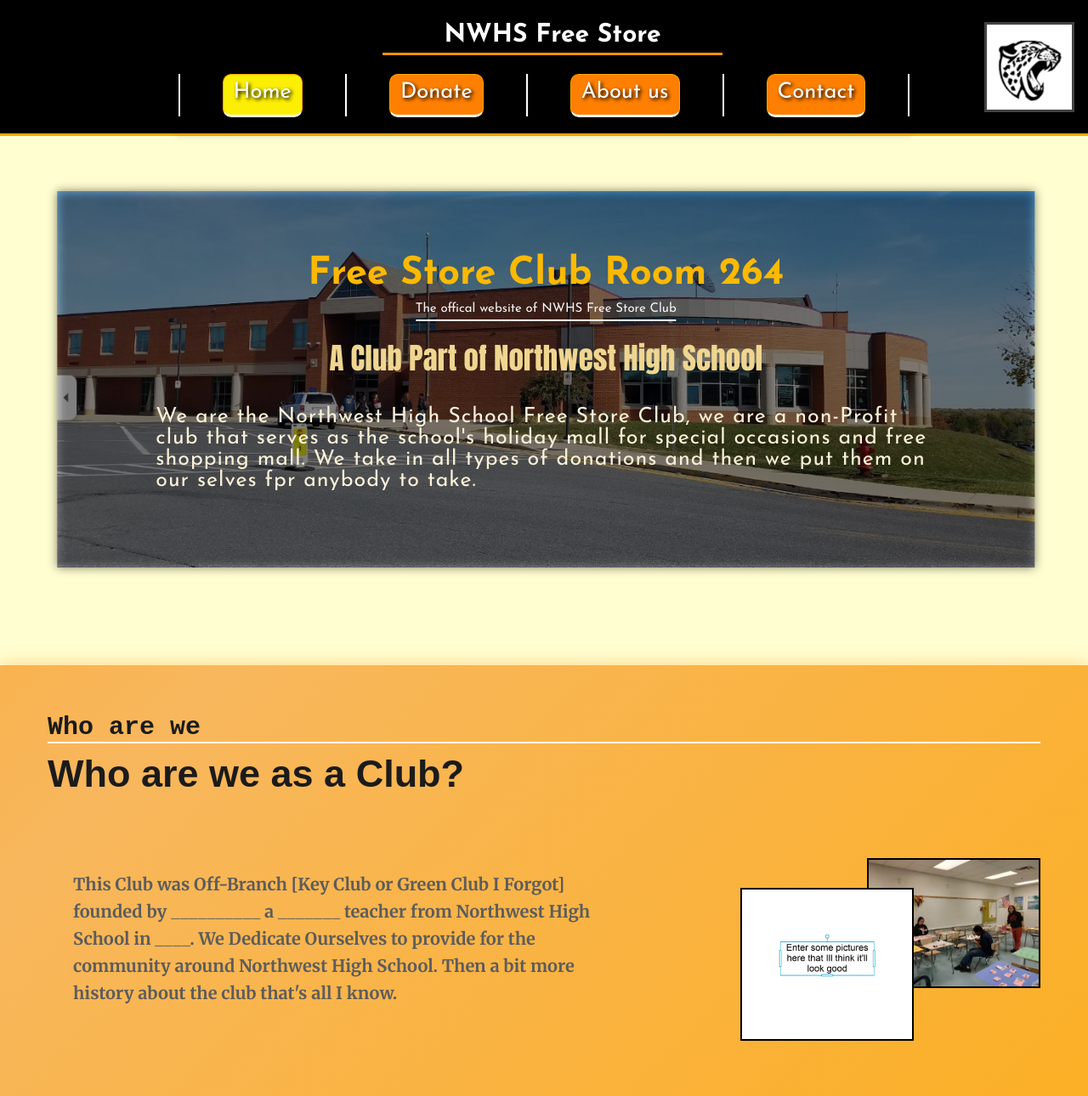
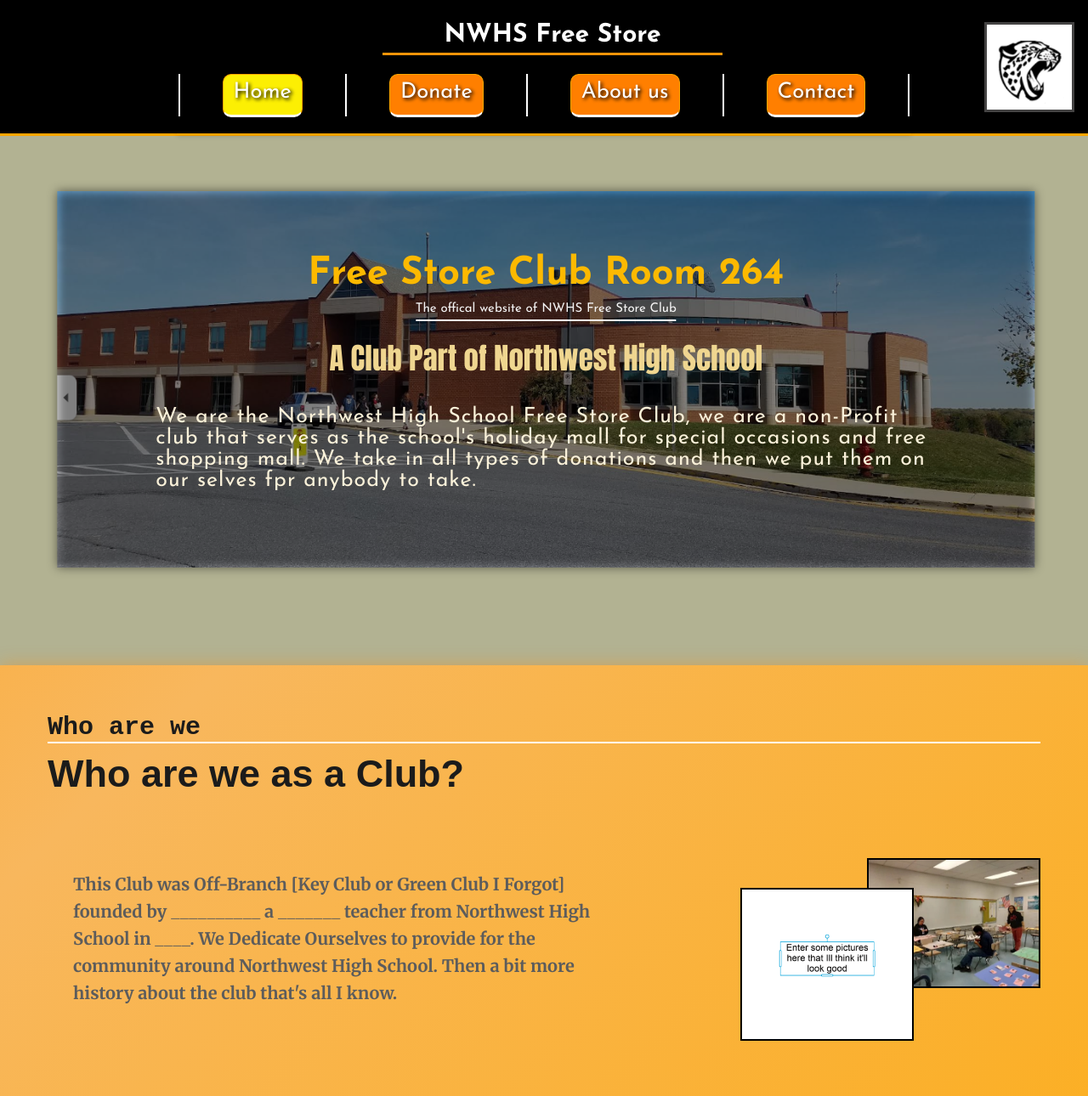
Before and after one commit to noobifyLol/Free-264-Project, a PHP site: page / in a window 1280 px wide; the page is wider, and only the part inside the window is pictured. Shown: the top 1290 px of that part at 85% size. Run offline with PHP 8.4, Linux system fonts and the light colour scheme; some libraries are stand-ins or nearby versions.

Commit message:
check finish

```diff
--- a/media850.css
+++ b/media850.css
@@ -139,6 +139,9 @@
 
 
   }
+  #boxes{
+    flex-direction: column;
+  }
 
 
   #copy{
--- a/wes.css
+++ b/wes.css
@@ -5,6 +5,19 @@ html, body {
   margin: 0;
   background-color: rgb(255, 254, 209);
 }
+/*just need to finish the divi picture and then the boxes for home and then just a nav bar on the side and then you're done you'll work on donate later */
+html::before {
+  content: "";
+  position: fixed;       /* cover entire viewport */
+  top: 0;
+  left: 0;
+  width: 100%;
+  height: 100%;
+  background-color: rgba(0, 0, 0, 0.3); /* semi-transparent black */
+  z-index: 0;         /* above background but behind content */
+  pointer-events: none;  /* allow clicks through overlay */
+}
+
 
 
 .wrapper {
@@ -230,6 +243,7 @@ align-items: center;
   animation: floataround 7.5s ease-in-out infinite;
 
 }
+
 #divx::before{
 content: "";
   position: absolute;
@@ -265,6 +279,7 @@ content: "";
   text-align: left;
 
 }
+
 #h2{
   color : rgb(244, 244, 244);
   font-weight: 400;
@@ -641,6 +656,8 @@ content: "";
   text-align: center;
   align-items: center;
   width : 100%;
+  flex : 1 1 500px;
+
 }
 #boxes p{
   padding : 20px;
@@ -662,6 +679,7 @@ content: "";
       border-radius: 15px;
   border : 2px solid black;
    width : 500px;
+   z-index: 1;
 }
 #boxes img{
   width : 300px;
```
Also changed, not shown: 1 other file.
